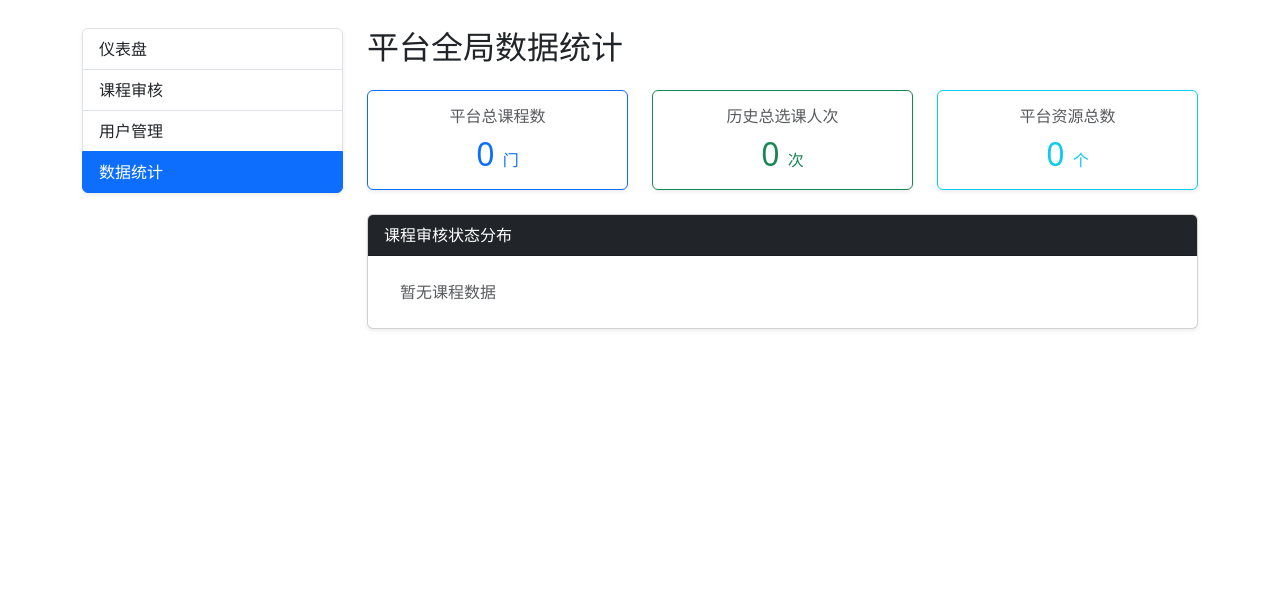
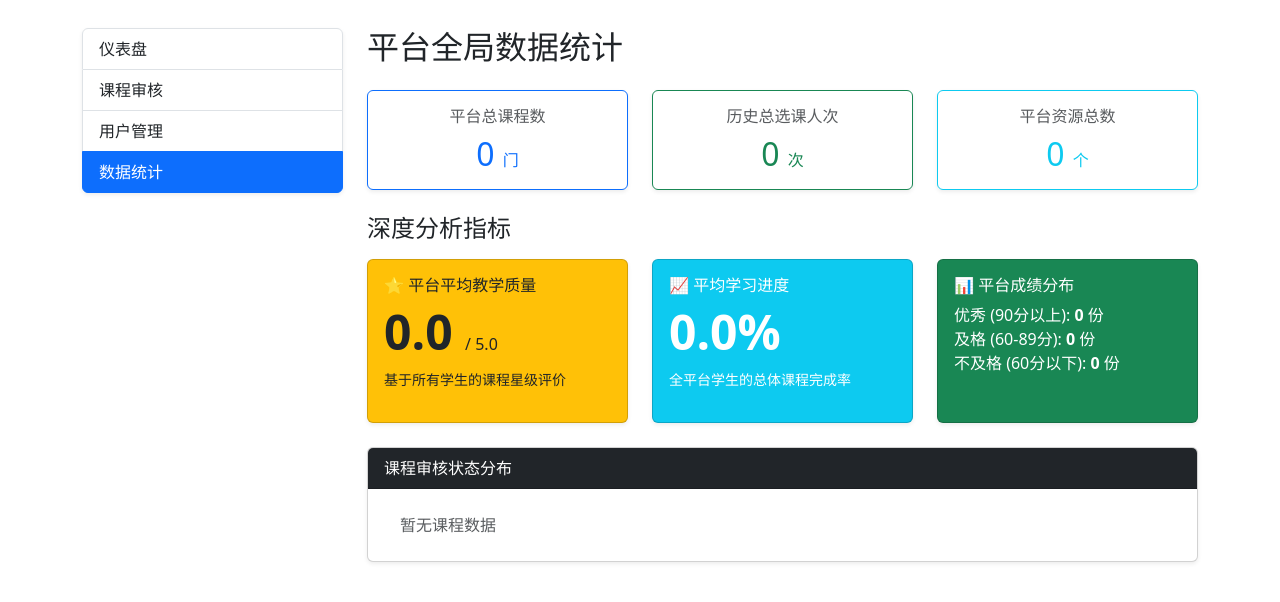
Before and after one commit to Emberyn/online_learning, a Flask app: page /admin/statistics in a window 1280 px wide. Shown: the part 56-658 px from the top of the page. Run offline with Flask 3, Linux system fonts and the light colour scheme; a user stored in the database is signed in; data comes from the database, SQL or seed files in the repository; data that the repository does not hold is empty.

Commit message:
数据统计（管理员端）
需求文档要求管理员能够统计：课程完成率、成绩分布和教学质量

```diff
--- a/routes/admin.py
+++ b/routes/admin.py
@@ -91,7 +91,7 @@ def delete_user(user_id):
 
 
 # ==========================================
-# 新增：详细数据统计路由
+# 新增：详细数据统计路由 (包含高级指标)
 # ==========================================
 @admin_bp.route('/admin/statistics')
 @login_required
@@ -119,6 +119,34 @@ def admin_statistics():
             # 4. 统计资源总数
             cursor.execute("SELECT COUNT(*) as count FROM resources")
             stats['total_resources'] = cursor.fetchone()['count']
+
+            # ================== 新增的高级统计指标 ==================
+
+            # 5. 教学质量：计算全平台平均课程评分 (满分5星)
+            cursor.execute("SELECT AVG(rating) as avg_rating FROM comments")
+            result = cursor.fetchone()
+            stats['avg_rating'] = round(result['avg_rating'], 1) if result['avg_rating'] else 0.0
+
+            # 6. 课程完成率：计算全平台学生的平均学习进度
+            cursor.execute("SELECT AVG(progress) as avg_progress FROM enrollments")
+            result = cursor.fetchone()
+            stats['avg_progress'] = round(result['avg_progress'], 2) if result['avg_progress'] else 0.0
+
+            # 7. 成绩分布：统计优秀(>=90)、及格(60-89)、不及格(<60)的作业份数
+            cursor.execute("""
+                SELECT
+                    SUM(CASE WHEN grade >= 90 THEN 1 ELSE 0 END) as excellent,
+                    SUM(CASE WHEN grade >= 60 AND grade < 90 THEN 1 ELSE 0 END) as pass,
+                    SUM(CASE WHEN grade < 60 THEN 1 ELSE 0 END) as fail
+                FROM submissions WHERE grade IS NOT NULL
+            """)
+            grades = cursor.fetchone()
+            stats['grades_dist'] = {
+                'excellent': grades['excellent'] or 0,
+                'pass': grades['pass'] or 0,
+                'fail': grades['fail'] or 0
+            }
+
     finally:
         conn.close()
     return render_template('admin_stats.html', stats=stats)
--- a/templates/admin_stats.html
+++ b/templates/admin_stats.html
@@ -45,6 +45,41 @@
             </div>
         </div>
 
+        <h4 class="mt-4 mb-3">深度分析指标</h4>
+        <div class="row mb-4">
+            <div class="col-md-4">
+                <div class="card bg-warning text-dark mb-3 shadow-sm h-100">
+                    <div class="card-body">
+                        <h6 class="card-title">⭐ 平台平均教学质量</h6>
+                        <h2 class="display-5 fw-bold">{{ stats.avg_rating }} <small class="fs-6 fw-normal">/ 5.0</small></h2>
+                        <p class="card-text small">基于所有学生的课程星级评价</p>
+                    </div>
+                </div>
+            </div>
+
+            <div class="col-md-4">
+                <div class="card bg-info text-white mb-3 shadow-sm h-100">
+                    <div class="card-body">
+                        <h6 class="card-title">📈 平均学习进度</h6>
+                        <h2 class="display-5 fw-bold">{{ stats.avg_progress }}%</h2>
+                        <p class="card-text small">全平台学生的总体课程完成率</p>
+                    </div>
+                </div>
+            </div>
+
+            <div class="col-md-4">
+                <div class="card bg-success text-white mb-3 shadow-sm h-100">
+                    <div class="card-body">
+                        <h6 class="card-title">📊 平台成绩分布</h6>
+                        <ul class="list-unstyled mb-0 mt-2">
+                            <li>优秀 (90分以上): <strong>{{ stats.grades_dist.excellent }}</strong> 份</li>
+                            <li>及格 (60-89分): <strong>{{ stats.grades_dist.pass }}</strong> 份</li>
+                            <li>不及格 (60分以下): <strong>{{ stats.grades_dist.fail }}</strong> 份</li>
+                        </ul>
+                    </div>
+                </div>
+            </div>
+        </div>
         <div class="card shadow-sm">
             <div class="card-header bg-dark text-white">课程审核状态分布</div>
             <div class="card-body">
```
